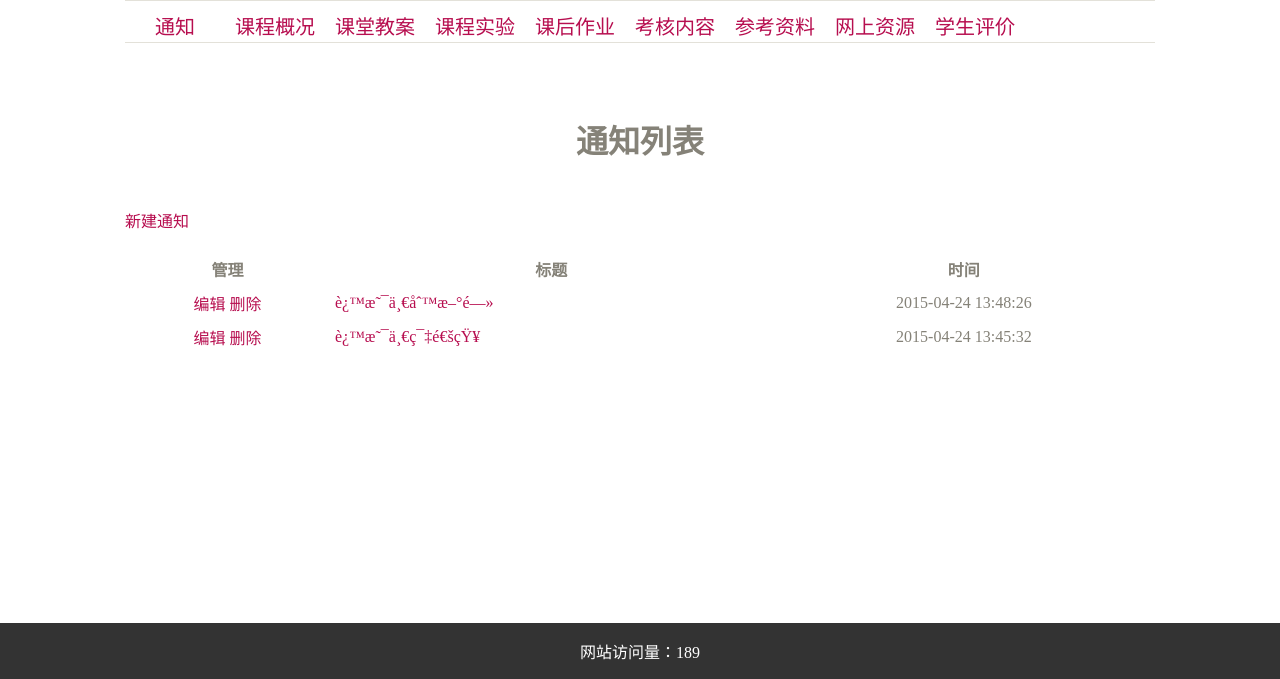
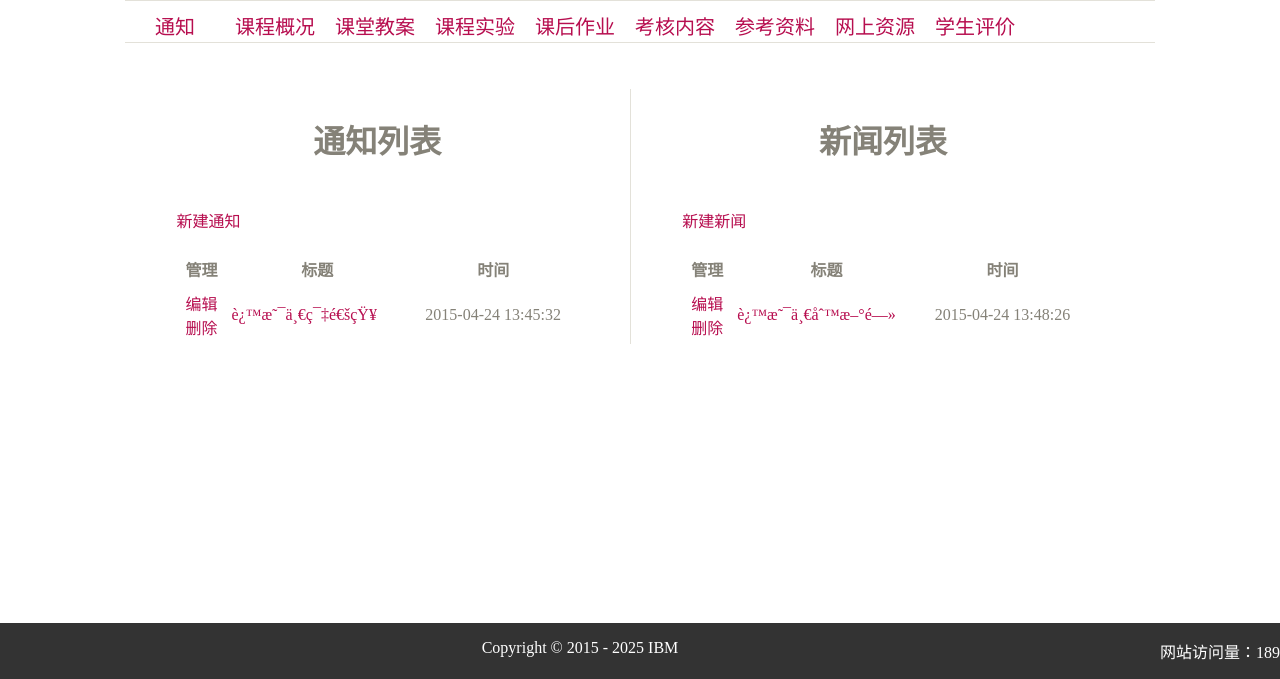
Before and after one commit to sysuzjz/IBM-BigData-course-mainpage, a PHP site: page /view/informs.php in a window 1280 px wide. Shown: the part 121-800 px from the top of the page. Run offline with PHP 8.4, Linux system fonts and the light colour scheme; the visitor is signed in with stand-in values (Sample User, id 1); data comes from the database, SQL or seed files in the repository; both versions use the stored data as it was after the commit.

Commit message:
update the inform model so that it contains news and informs

```diff
--- a/model/actionModel.php
+++ b/model/actionModel.php
@@ -13,8 +13,9 @@
             return $result;
         }
 
-        public static function getInforms() {
-            $result = select("inform", "*", "", "time DESC");
+        public static function getInforms($type) {
+            $con = array("type" => $type);
+            $result = select("inform", "*", $con, "time DESC");
             return $result;
         }
 
@@ -24,15 +25,15 @@
             return !empty($result) ? $result[0] : $result;
         }
 
-        public static function updateInformById($id, $title, $content, $time) {
-            $data = array("title" => $title, "content" => $content, "time" => $time);
+        public static function updateInformById($id, $type, $title, $content, $time) {
+            $data = array("type" => $type, "title" => $title, "content" => $content, "time" => $time);
             $con = array("id" => $id);
             $result = update("inform", $data, $con);
             return $result;
         }
 
-        public static function insertInform($title, $content, $time) {
-            $data = array("title" => $title, "content" => $content, "time" => $time);
+        public static function insertInform($type, $title, $content, $time) {
+            $data = array("type" => $type, "title" => $title, "content" => $content, "time" => $time);
             $result = insert("inform", $data);
             return $result;
         }
--- a/presenter/admin.action.php
+++ b/presenter/admin.action.php
@@ -15,9 +15,9 @@
     function updateInform($param) {
         $time = time() + TIMEOFFSET;
         if(!isset($param["id"]) || empty($param["id"])) {
-            $result = ActionModel::insertInform($param["title"], $param["content"], $time);
+            $result = ActionModel::insertInform($param["type"], $param["title"], $param["content"], $time);
         } else {
-            $result = ActionModel::updateInformById($param["id"], $param["title"], $param["content"], $time);
+            $result = ActionModel::updateInformById($param["id"], $param["type"], $param["title"], $param["content"], $time);
         }
         return array("status" => $result, "isRedirect" => true, "redirectUrl" => "../view/informs.php");
     }
--- a/presenter/public.action.php
+++ b/presenter/public.action.php
@@ -44,8 +44,8 @@
         return ActionModel::getContent($type);
     }
 
-    function getInforms() {
-        $informs = ActionModel::getInforms();
+    function getInforms($type) {
+        $informs = ActionModel::getInforms($type);
         return $informs;
     }
 
--- a/static/CSS/body.css
+++ b/static/CSS/body.css
@@ -30,3 +30,16 @@
     font-size: 20px;
     resize: none;
 }
+
+#inform-container {
+    float: left;
+    width: 39%;
+    padding: 0px 5%;
+    border-right: 1px solid #e3e1d9;
+}
+
+#news-container {
+    float: left;
+    width: 39%;
+    padding: 0px 5%;
+}
--- a/static/JS/body.all.js
+++ b/static/JS/body.all.js
@@ -1,15 +1,16 @@
-// 绑定删除按钮函数
-var tableNode = document.getElementById('table-container');
-if(tableNode) {
-    delegate(tableNode, ".delete-btn", "click", function(event) {
-        event.preventDefault();
-        var target = getEventTarget(event);
-        var func = tableNode.getAttribute("data-func"),
-            id = target.getAttribute("data-id");
-        var form = createForm(func, id);
-        form.submit();
-    })
-}
+
+delegate(document, ".delete-btn", "click", function(event) {
+    event.preventDefault();
+    if(!confirm("确定删除吗？")) {
+        return false;
+    }
+    var target = getEventTarget(event),
+        tableNode = closestNode(target, ".table-container");
+    var func = tableNode.getAttribute("data-func"),
+        id = target.getAttribute("data-id");
+    var form = createForm(func, id);
+    form.submit();;
+})
 
 function createForm(func, id) {
     var form = document.createElement("form");
--- a/static/JS/head.js
+++ b/static/JS/head.js
@@ -35,10 +35,8 @@ delegate(menuNode, "a", "mouseover", function(event) {
                 parentWidth = getWidth(this.parentNode),
                 left = offsetLeft + menuLiWidth / 2 - currentWidth / 2;
             if(left < 0) { // 超出左侧
-                console.log(1);
                 setStyle(this, "left", 0);
             } else if(menuLiWidth / 2 + currentWidth / 2 > parentWidth) { // 超出右侧
-                console.log("2");
                 setStyle(this, "right", 0);
             } else {
                 setStyle(this, "left", left);
--- a/view/assessment.php
+++ b/view/assessment.php
@@ -31,7 +31,7 @@
             <textarea name="content" required="required"></textarea>
             <input type="submit" value="submit" />
         </form>
-        <table id="table-container" data-func="deleteComment">
+        <table class="table-container" data-func="deleteComment">
             <?php foreach ($comments as $comment) { ?>
                 <tr>
                     <?php if(isLogin()) { ?>
--- a/view/foot.php
+++ b/view/foot.php
@@ -6,7 +6,8 @@
                 updatePV();
                 $PV = getPV();
             ?>
-            <p class="align-center">网站访问量：<?=$PV?></p>
+            <p class="float-right">网站访问量：<?=$PV?></p>
+            <p class="align-center">Copyright &copy; 2015 - 2025 IBM</p>
         </div>
     </body>
     <script type="text/javascript" src="../lib/ueditor/ueditor.config.js"></script>
--- a/view/informs.php
+++ b/view/informs.php
@@ -1,18 +1,20 @@
 <?php
     include_once("./head.php");
-    $informs = getInforms();
+    $informs = getInforms(0);
+    $newses = getInforms(1);
 ?>
+    <section id="inform-container">
         <h2>通知列表</h2>
         <?php if(isTeacher()) { ?>
             <div class="subhead clear-float">
-            <a href="edit_inform.php" class="float-left">新建通知</a>
+                <a href="edit_inform.php?type=0" class="float-left">新建通知</a>
             </div>
         <?php } ?>
-    <table id="table-container" data-func="deleteInform">
+        <table class="table-container" data-func="deleteInform">
             <thead>
                 <tr>
                     <?php if(isTeacher()) { ?>
-                    <th>管理</th>
+                        <th width="40">管理</th>
                     <?php } ?>
                     <th>标题</th>
                     <th>时间</th>
@@ -33,5 +35,39 @@
                 <?php } ?>
             </tbody>
         </table>
+    </section>
+    <section id="news-container">
+        <h2>新闻列表</h2>
+        <?php if(isTeacher()) { ?>
+            <div class="subhead clear-float">
+                <a href="edit_inform.php?type=1" class="float-left">新建新闻</a>
+            </div>
+        <?php } ?>
+        <table class="table-container" data-func="deleteInform">
+            <thead>
+                <tr>
+                    <?php if(isTeacher()) { ?>
+                        <th width="40">管理</th>
+                    <?php } ?>
+                    <th>标题</th>
+                    <th>时间</th>
+                </tr>
+            </thead>
+            <tbody>
+                <?php foreach ($newses as $news) { ?>
+                    <tr>
+                        <?php if(isTeacher()) { ?>
+                            <td class="align-center">
+                                <a href="edit_inform.php?id=<?=$news['id']?>">编辑</a>
+                                <a href="#" class="delete-btn" data-id="<?=$news['id']?>">删除</a>
+                            </td>
+                        <?php } ?>
+                        <td><a href="inform.php?id=<?=$news['id']?>"><?= $news["title"] ?></a></td>
+                        <td class="align-center"><?= date("Y-m-d H:i:s",$news["time"]); ?></td>
+                    </tr>
+                <?php } ?>
+            </tbody>
+        </table>
+    </section>
 
 <?php include_once("./foot.php"); ?>
```
Also changed, not shown: ibm.sql (+27 -4 lines), static/JS/public.js (+26 -15 lines), view/edit_inform.php (+12 -3 lines). Lines whose indentation alone changed are shown as unchanged.
